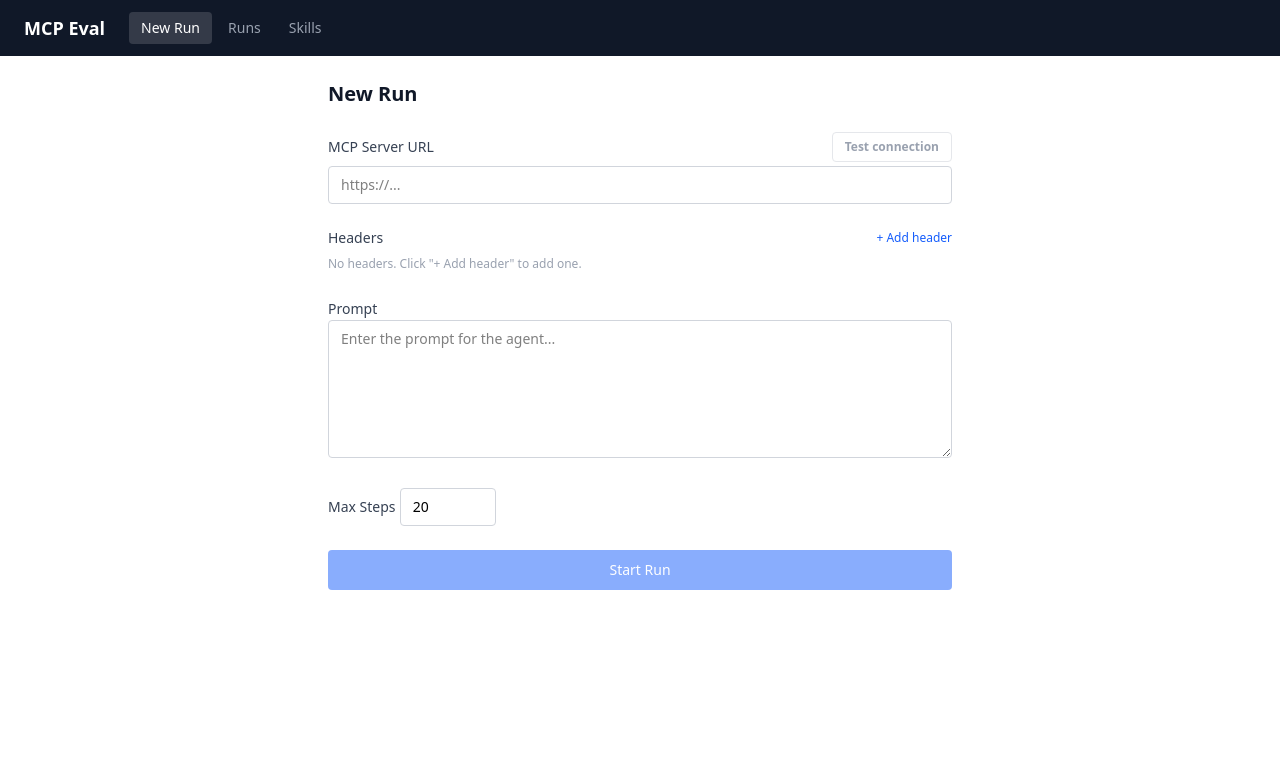
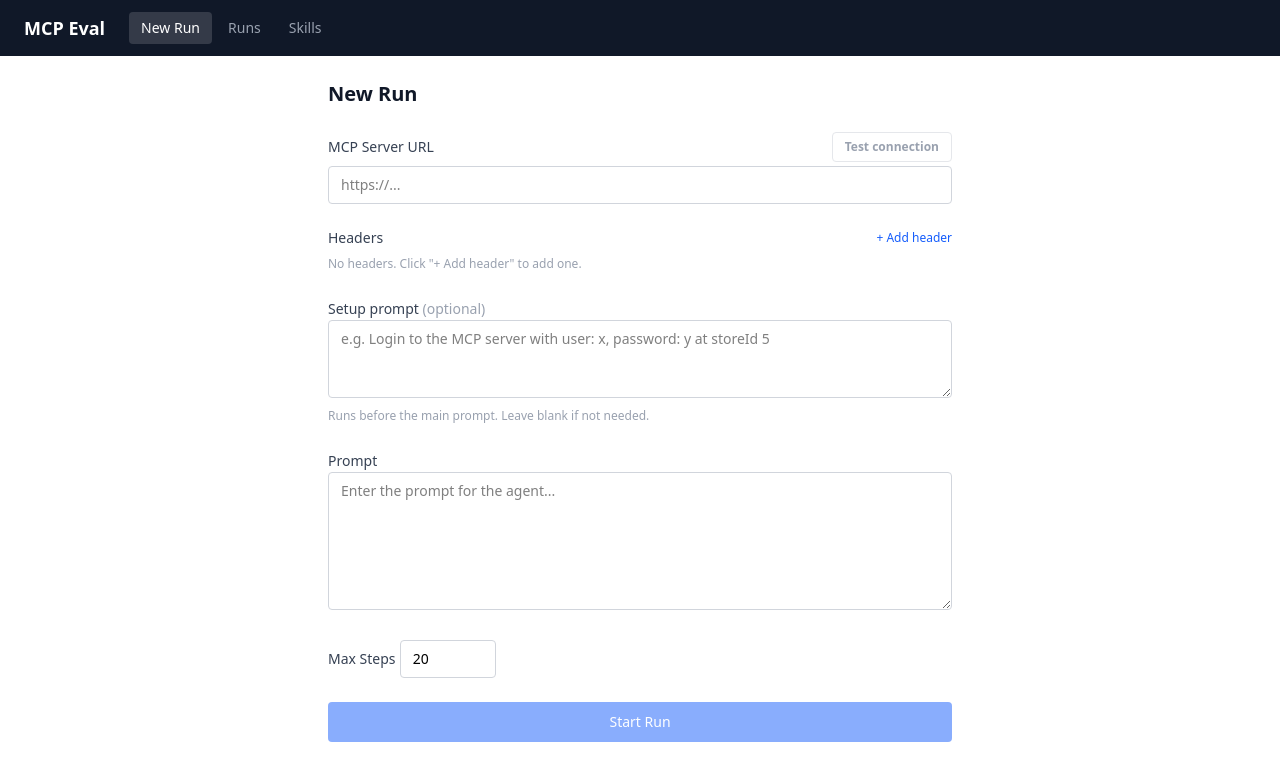
Before and after one commit to rmccownISoft/claude-visual-review, a SvelteKit app: page / in a window 1280 px wide. Shown: the top 780 px of the page. Built offline with nearby package versions, Linux system fonts and the light colour scheme.

Commit message:
feat: add support for a setup prompt

```diff
--- a/src/lib/types.ts
+++ b/src/lib/types.ts
@@ -19,6 +19,7 @@ export type RunConfig = {
 	mcpHeaders: Record<string, string>
 	skills: Skill[]
 	prompt: string
+	setupPrompt?: string
 	maxSteps: number
 }
 
--- a/src/routes/+page.svelte
+++ b/src/routes/+page.svelte
@@ -9,6 +9,7 @@
     let headers = $state<{ key: string; value: string }[]>([])
     let selectedSkillNames = $state(new SvelteSet<string>())
     let prompt = $state('')
+    let setupPrompt = $state('')
     let maxSteps = $state(20)
     let running = $state(false)
     let streamOutput = $state('')
@@ -222,7 +223,19 @@
                 </div>
             </div>
         {/if}
-
+        <div class="space-y-1">
+            <label class="text-sm font-medium text-gray-700" for="setupPrompt">
+                Setup prompt <span class="font-normal text-gray-400">(optional)</span>
+            </label>
+            <textarea
+                id="setupPrompt"
+                bind:value={setupPrompt}
+                rows={3}
+                placeholder="e.g. Login to the MCP server with user: x, password: y at storeId 5"
+                class="w-full resize-y rounded border border-gray-300 px-3 py-2 text-sm focus:outline-none focus:ring-1 focus:ring-blue-500"
+            ></textarea>
+            <p class="text-xs text-gray-400">Runs before the main prompt. Leave blank if not needed.</p>
+        </div>
         <div class="space-y-1">
             <label class="text-sm font-medium text-gray-700" for="prompt">Prompt</label>
             <textarea
--- a/src/routes/api/run/+server.ts
+++ b/src/routes/api/run/+server.ts
@@ -25,21 +25,16 @@ const anthropic = createAnthropic({ apiKey: env.ANTHROPIC_API_KEY })
  */
 
 // TODO: replace this if the sdk ever allows skills as an actual feature instead of this workaround
-function buildInstructions(skills: Skill[]): string {
-	const base = 'You are a helpful assistant. Use the available tools to answer the user\'s question thoroughly.'
-
-	if (skills.length === 0) return base
-
-	const skillList = skills
-		.map(s => `- **${s.name}**: ${s.description}`)
-		.join('\n')
-
-	return `${base}
-
-You have the following skills available. When a task matches a skill's description, call the \`loadSkill\` tool with that skill's name before proceeding — it will return the full instructions.
-
-${skillList}`
-}
+   function buildInstructions(skills: Skill[], setupPrompt?: string): string {
+       const base = 'You are a helpful assistant. Use the available tools to answer the user\'s question thoroughly.'
+       let instructions = base
+       if (setupPrompt) {
+           instructions += `\n\nBefore doing anything else, you MUST complete this setup step:\n${setupPrompt}\n\nOnce setup is complete, proceed with the user's actual task.`
+       }
+       if (skills.length === 0) return instructions
+       const skillList = skills.map(s => `- **${s.name}**: ${s.description}`).join('\n')
+       return `${instructions}\n\nYou have the following skills available. When a task matches a skill's description, call the \`loadSkill\` tool with that skill's name before proceeding — it will return the full instructions.\n\n${skillList}`
+   }
 
 // ToolLoopAgent.onFinish fires first (agent done), sets runSummary, closes the MCP client. Then toUIMessageStream.onFinish fires (stream done), and saves the complete run with actual messages.
 
@@ -54,6 +49,7 @@ export async function POST({ request }) {
             skills: Skill[]
             prompt: string
             maxSteps: number
+			setupPrompt?: string
         }
     }
 
@@ -99,7 +95,7 @@ export async function POST({ request }) {
 	let runSummary: RunSummary | null = null
     const agent = new ToolLoopAgent({
     	model: anthropic('claude-sonnet-4-5'),
-    	instructions: buildInstructions(config.skills),
+    	instructions: buildInstructions(config.skills, config.setupPrompt),
     	tools: {
     		...mcpTools,
     		loadSkill: tool({
```
